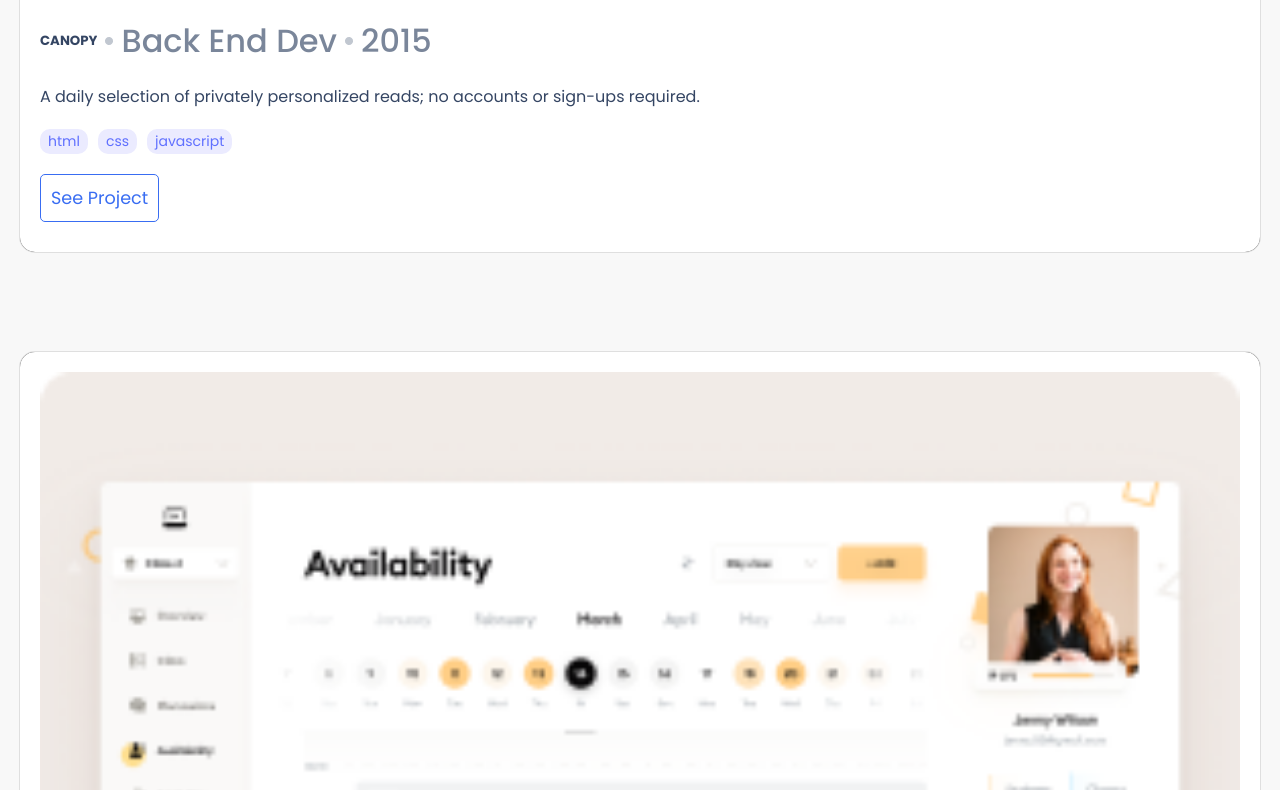
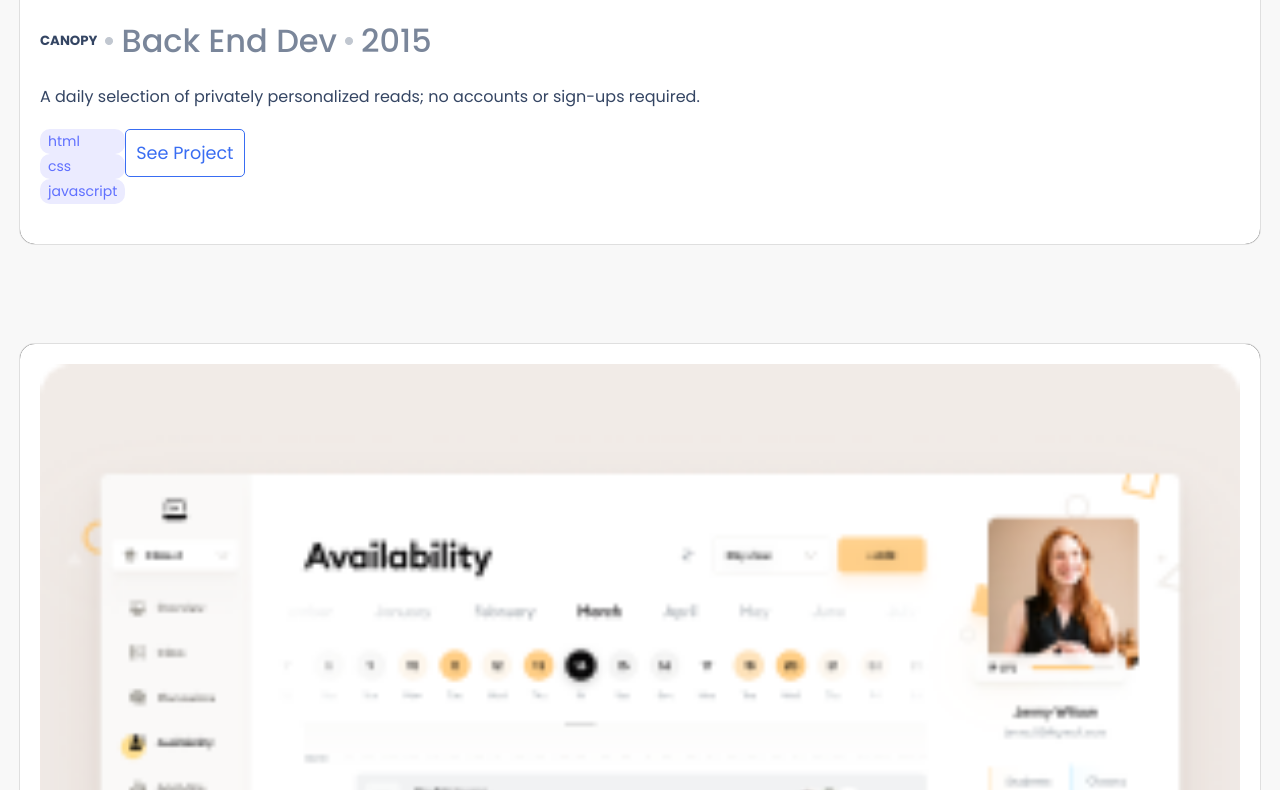
Before and after one commit to Kaghenimbale/my-portfolio, a website: page index.html in a window 1280 px wide. Shown: the part 1730-2520 px from the top of the page. Drawn offline with Linux system fonts and the light colour scheme.

Commit message:
Change flex to floaton lang class in style.css file

```diff
--- a/style.css
+++ b/style.css
@@ -148,7 +148,7 @@ header {
 }
 
 .lang {
-  display: flex;
+  float: left;
   gap: 10px;
   margin-bottom: 20px;
 }
```
